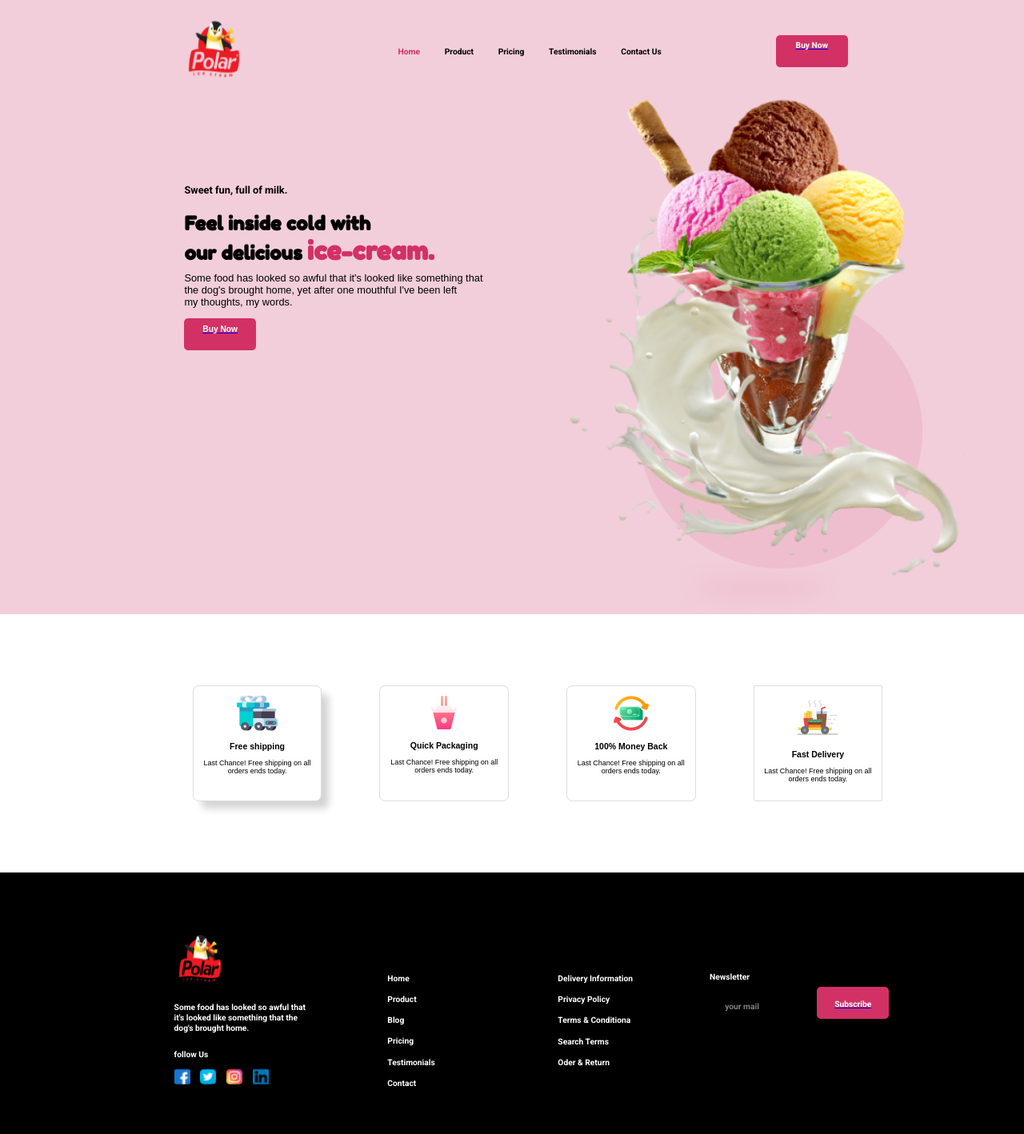
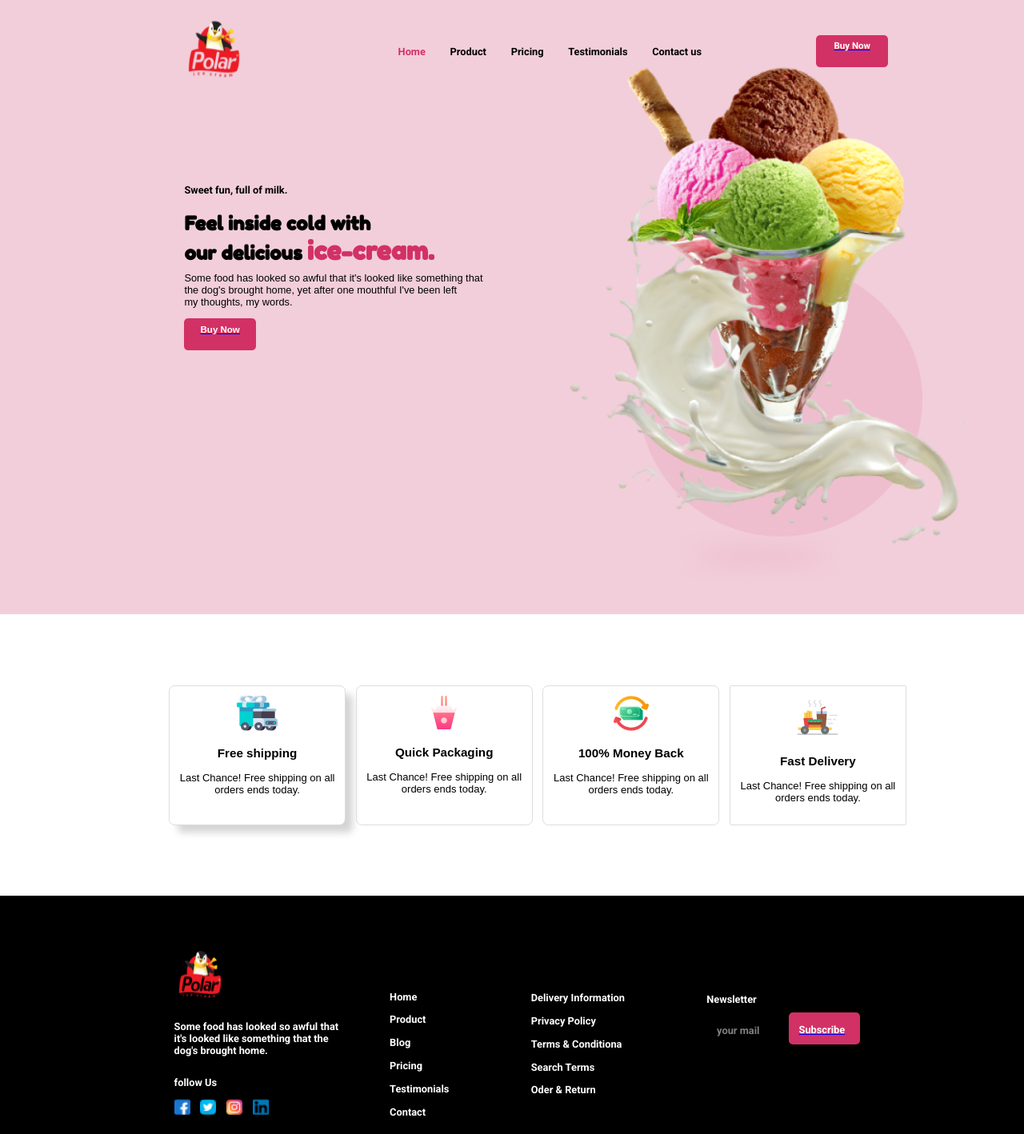
Before and after one commit to CynthiaSCH/Cynthia-ID412-Qualite, a plain HTML site: page index.html in a window 1280 px wide. Shown: the top 1418 px of the page at 80% size. Drawn offline with Linux system fonts and the light colour scheme.

Commit message:
modification taille du texte
J'ai modifié la taille du texte en mettant la typo plus grande

```diff
--- a/Cynthia_Schildknecht_ID412.css
+++ b/Cynthia_Schildknecht_ID412.css
@@ -21,7 +21,7 @@ body{ font-family: system-ui, -apple-system, BlinkMacSystemFont, 'Segoe UI', Rob
 }
 
 .topnav {
-    font-size: 0.8vw;
+    font-size: 1vw;
     margin: 1.2vw;
 
 
@@ -49,7 +49,7 @@ body{ font-family: system-ui, -apple-system, BlinkMacSystemFont, 'Segoe UI', Rob
     margin-top: 0.3vw;
     color: white;
     margin-top: 0.5vw;
-    font-size: 0.8vw;
+    font-size: 0.9vw;
     font-weight: bold;
 }
 
@@ -112,7 +112,7 @@ body{ font-family: system-ui, -apple-system, BlinkMacSystemFont, 'Segoe UI', Rob
     margin-top: 0.6vw;
     color: white;
     font-family: 'Nunito Sans', sans-serif;
-    font-size: 0.8vw;
+    font-size: 0.9vw;
     font-weight: bold;
 }
 
@@ -142,7 +142,7 @@ body{ font-family: system-ui, -apple-system, BlinkMacSystemFont, 'Segoe UI', Rob
 
 .galce img{
     object-fit: cover;
-    margin-top: -40vh;
+    margin-top: -45vh;
     margin-left: 34vw;
     height: 90vh;
     width: 68vh;
@@ -156,7 +156,7 @@ body{ font-family: system-ui, -apple-system, BlinkMacSystemFont, 'Segoe UI', Rob
     margin: 7vw;
     text-align: center;
     justify-content: space-around;
-    font-size: 9px;
+    font-size: 13px;
     font-family: 'Nunito Sans', sans-serif;
 
  }
@@ -219,13 +219,13 @@ footer {
 .footert1 p {
     color: white;
     margin-left: 19vw;
-    font-size: 0.8vw;
+    font-size: 1vw;
 }
 
 .footert2 p {
     color: white;
     margin-left: 19vw;
-    font-size: 0.8vw;
+    font-size: 1vw;
     font-weight: bold;
 
 }
@@ -251,10 +251,10 @@ footer {
 
 .footert3 p {
 
-    margin-left: 8vw;
+    margin-left: 5vw;
     line-height: 2vh;
     color: white;
-    font-size: 0.8vw;
+    font-size: 1vw;
 }
 
 .footert4 {
@@ -263,10 +263,10 @@ footer {
 }
 .footert4 p {
 
-    margin-left: 12vw;
+    margin-left: 8vw;
     line-height: 2vh;
     color: white;
-    font-size: 0.8vw;
+    font-size: 1vw;
 }
 
 .footert5 {
@@ -275,17 +275,17 @@ footer {
 }
 .footert5 h1 {
 
-    margin-left: 9vw;
+    margin-left: 8vw;
     line-height: 2vh;
     color: white;
-    font-size: 0.8vw;
+    font-size: 1vw;
     font-weight: bolder;
 }
 
 .footert5 {
-    margin-left: 7.5vw;
+    margin-left: 8vw;
     color: white;
-    font-size: 0.8vw;
+    font-size: 1vw;
 }
 
 .news {
@@ -296,20 +296,20 @@ footer {
 .mail {
 
     margin-top: 3vh;
-    margin-left: 1.5vw;
+    margin-left: 1vw;
     opacity: 50%;
 
 }
 
 .buttonh {
-   margin-left: 12.2vw;
+   margin-left: 9vw;
    margin-top: -2vh;
    font-weight: bolder;
    color: white;
 }
 
 .pinkh{
-    margin-left: 10.5vw;
+    margin-left: 8vw;
     margin-top: -3.6vh;
     background-color: #D23166;
     border-radius: 0.4vw;
--- a/index.html
+++ b/index.html
@@ -16,7 +16,7 @@
             <div class="topnav"><p>Product</p></div>
             <div class="topnav"><p>Pricing</p></div>
             <div class="topnav"><p>Testimonials</p></div>
-            <div class="topnav contact"><p>Contact Us</p></div>
+            <div class="topnav contact"><p>Contact us</p></div>
 
             <a href="#"> <div class="pink">
             <div class="boutton">Buy Now</div></a>
```
Also changed, not shown: 1 other file.
